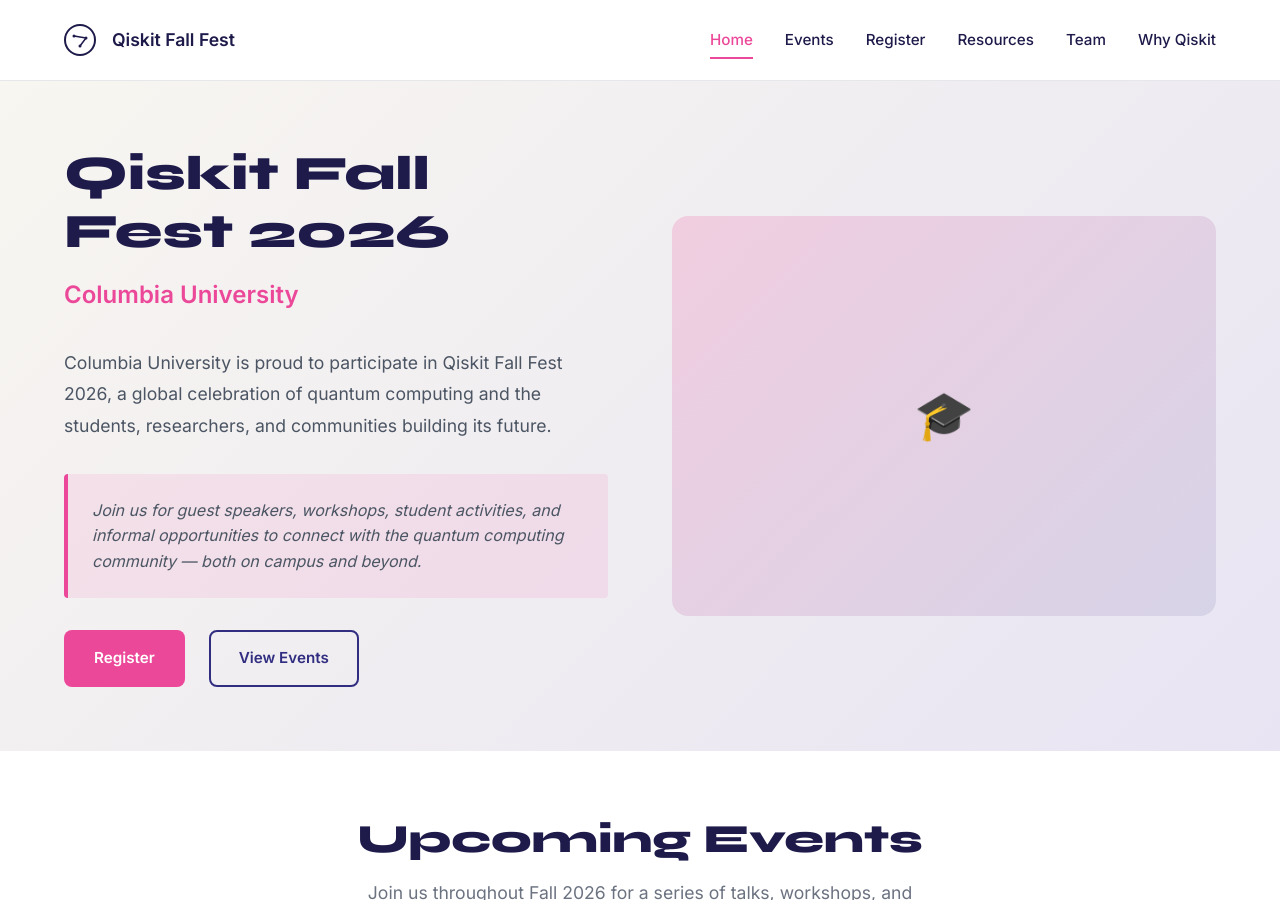
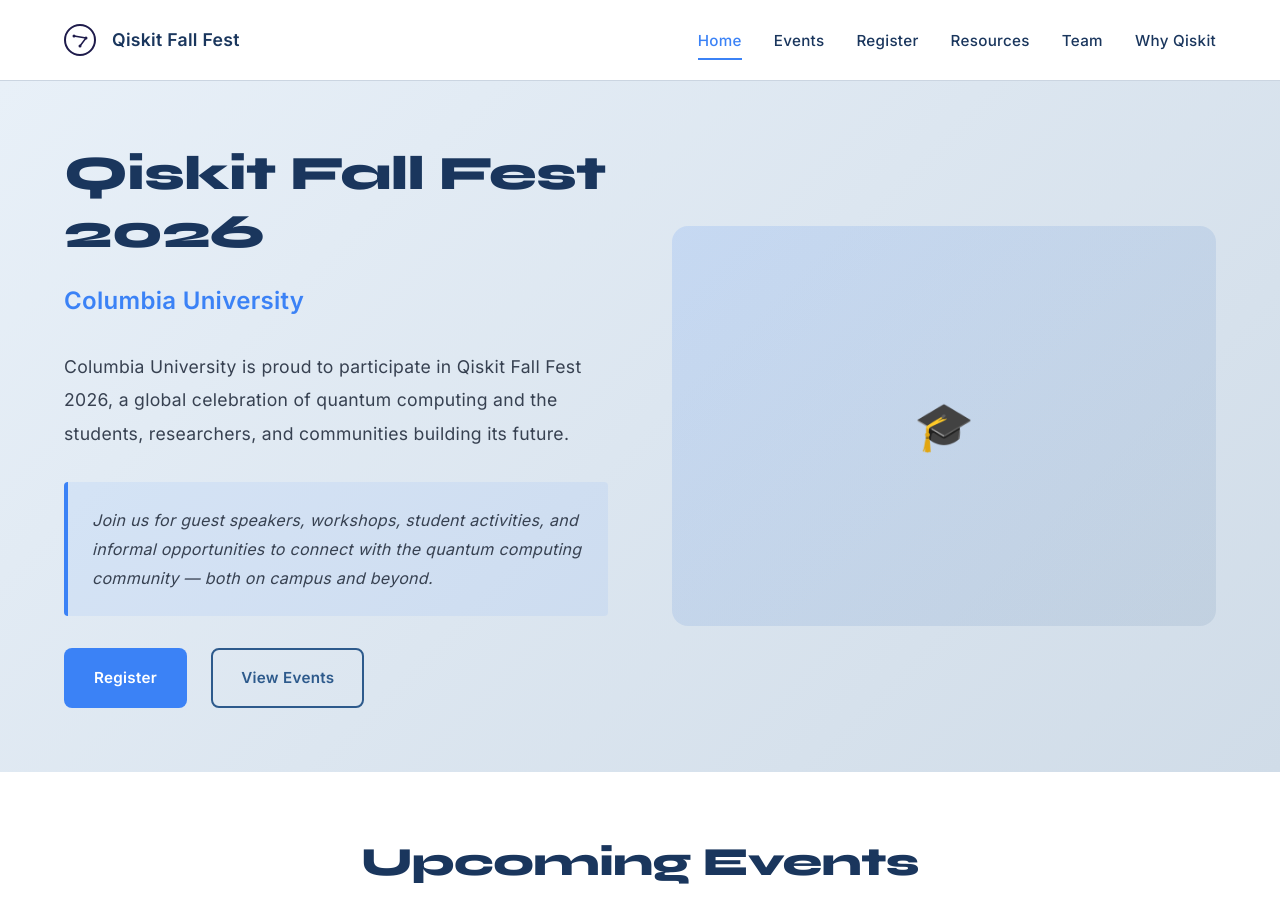
Before and after one commit to QuantumMeow/columbia-qiskit-fall-fest-2026, a Jekyll site: the page built from index.md, in a window 1280 px wide and 900 px high. Built offline with Jekyll 4.4.1, drawn with Linux system fonts in a browser that asks for light colours.

Commit message:
Update color scheme to blue/grey-blue and improve typography spacing

```diff
--- a/assets/css/style.css
+++ b/assets/css/style.css
@@ -1,11 +1,11 @@
 /* Global Styles */
 :root {
-    --color-dark: #1e1b4b;
-    --color-primary: #312e81;
-    --color-accent: #ec4899;
-    --color-light: #f8f6f0;
-    --color-gray: #9ca3af;
-    --color-border: #e5e7eb;
+    --color-dark: #1a365d;
+    --color-primary: #2d5a8c;
+    --color-accent: #3b82f6;
+    --color-light: #e8f0f8;
+    --color-gray: #64748b;
+    --color-border: #cbd5e1;
     --font-serif: 'Syne', sans-serif;
     --font-sans: 'Inter', sans-serif;
     --spacing-xs: 0.5rem;
@@ -30,42 +30,52 @@ body {
     font-family: var(--font-sans);
     color: var(--color-dark);
     background-color: #ffffff;
-    line-height: 1.6;
+    line-height: 1.8;
     font-size: 16px;
+    letter-spacing: 0.3px;
 }
 
 /* Typography */
 h1, h2, h3, h4, h5, h6 {
     font-family: var(--font-serif);
     font-weight: 700;
-    margin-bottom: var(--spacing-md);
-    line-height: 1.2;
+    margin-bottom: var(--spacing-lg);
+    line-height: 1.3;
+    letter-spacing: -0.5px;
 }
 
 h1 {
     font-size: 3rem;
     font-weight: 800;
+    line-height: 1.25;
+    margin-bottom: var(--spacing-lg);
 }
 
 h2 {
     font-size: 2.5rem;
     font-weight: 800;
-    margin-bottom: var(--spacing-lg);
+    line-height: 1.3;
+    margin-bottom: var(--spacing-xl);
 }
 
 h3 {
     font-size: 1.5rem;
     font-weight: 700;
+    line-height: 1.4;
+    margin-bottom: var(--spacing-md);
 }
 
 h4 {
     font-size: 1.25rem;
     font-weight: 700;
+    line-height: 1.4;
+    margin-bottom: var(--spacing-md);
 }
 
 p {
-    margin-bottom: var(--spacing-md);
-    color: #4b5563;
+    margin-bottom: var(--spacing-lg);
+    color: #374151;
+    line-height: 1.8;
 }
 
 a {
@@ -184,7 +194,7 @@ section {
 }
 
 .btn-primary:hover {
-    background-color: #db2777;
+    background-color: #2563eb;
     color: white;
 }
 
@@ -211,7 +221,7 @@ section {
 
 /* Hero Section */
 .hero {
-    background: linear-gradient(135deg, #f8f6f0 0%, #e8e4f3 100%);
+    background: linear-gradient(135deg, #e8f0f8 0%, #d0dce8 100%);
     padding: var(--spacing-2xl) 0;
     display: flex;
     align-items: center;
@@ -226,8 +236,9 @@ section {
 }
 
 .hero-text h1 {
-    margin-bottom: var(--spacing-sm);
+    margin-bottom: var(--spacing-md);
     color: var(--color-dark);
+    line-height: 1.2;
 }
 
 .hero-text .subtitle {
@@ -235,23 +246,25 @@ section {
     color: var(--color-accent);
     margin-bottom: var(--spacing-lg);
     font-weight: 600;
+    line-height: 1.4;
 }
 
 .hero-text .lead {
     font-size: 1.1rem;
-    line-height: 1.8;
-    color: #4b5563;
+    line-height: 1.9;
+    color: #374151;
     margin-bottom: var(--spacing-lg);
 }
 
 .hero-text .invitation {
-    background-color: rgba(236, 72, 153, 0.1);
+    background-color: rgba(59, 130, 246, 0.08);
     padding: var(--spacing-md);
     border-left: 4px solid var(--color-accent);
     margin: var(--spacing-lg) 0;
     border-radius: 0.25rem;
     font-style: italic;
-    color: #4b5563;
+    color: #374151;
+    line-height: 1.8;
 }
 
 .hero-buttons {
@@ -264,7 +277,7 @@ section {
     display: flex;
     align-items: center;
     justify-content: center;
-    background: linear-gradient(135deg, rgba(236, 72, 153, 0.2) 0%, rgba(49, 46, 129, 0.1) 100%);
+    background: linear-gradient(135deg, rgba(59, 130, 246, 0.15) 0%, rgba(45, 90, 140, 0.1) 100%);
     border-radius: 1rem;
     min-height: 400px;
     font-size: 3rem;
@@ -279,7 +292,8 @@ section {
 }
 
 .section-title h2 {
-    margin-bottom: var(--spacing-sm);
+    margin-bottom: var(--spacing-md);
+    line-height: 1.3;
 }
 
 .section-title p {
@@ -287,6 +301,7 @@ section {
     color: #6b7280;
     max-width: 600px;
     margin: 0 auto;
+    line-height: 1.8;
 }
 
 /* Event Cards */
@@ -309,12 +324,13 @@ section {
 
 .event-card:hover {
     border-color: var(--color-accent);
-    box-shadow: 0 4px 12px rgba(236, 72, 153, 0.15);
+    box-shadow: 0 4px 12px rgba(59, 130, 246, 0.15);
 }
 
 .event-card h3 {
-    margin-bottom: var(--spacing-sm);
+    margin-bottom: var(--spacing-md);
     color: var(--color-dark);
+    line-height: 1.4;
 }
 
 .event-meta {
@@ -324,13 +340,15 @@ section {
     display: flex;
     flex-direction: column;
     gap: var(--spacing-xs);
+    line-height: 1.7;
 }
 
 .event-description {
     flex-grow: 1;
     margin-bottom: var(--spacing-md);
     font-size: 0.95rem;
-    color: #4b5563;
+    color: #374151;
+    line-height: 1.8;
 }
 
 /* CTA Section */
@@ -346,16 +364,18 @@ section {
 .cta-section h2 {
     color: white;
     margin-bottom: var(--spacing-md);
+    line-height: 1.3;
 }
 
 .cta-section p {
-    color: rgba(255, 255, 255, 0.9);
+    color: rgba(255, 255, 255, 0.95);
     margin-bottom: var(--spacing-md);
+    line-height: 1.8;
 }
 
 .cta-highlight {
     font-weight: 600;
-    color: var(--color-accent);
+    color: #60a5fa;
 }
 
 .cta-section .btn-primary {
@@ -364,9 +384,10 @@ section {
 
 .cta-note {
     font-size: 0.85rem;
-    color: rgba(255, 255, 255, 0.8);
+    color: rgba(255, 255, 255, 0.85);
     margin-top: var(--spacing-md);
     font-style: italic;
+    line-height: 1.7;
 }
 
 /* Resource Cards */
@@ -377,6 +398,7 @@ section {
 .resource-section h3 {
     margin-bottom: var(--spacing-md);
     color: var(--color-primary);
+    line-height: 1.4;
 }
 
 .resource-list {
@@ -399,11 +421,12 @@ section {
     font-weight: 500;
     transition: all 0.2s ease;
     border-left: 3px solid transparent;
+    line-height: 1.7;
 }
 
 .resource-list a:hover {
     border-left-color: var(--color-accent);
-    background-color: rgba(236, 72, 153, 0.1);
+    background-color: rgba(59, 130, 246, 0.12);
 }
 
 /* Team Grid */
@@ -421,7 +444,7 @@ section {
     width: 200px;
     height: 200px;
     margin: 0 auto var(--spacing-md);
-    background: linear-gradient(135deg, #f0e7ff 0%, #ffe8f1 100%);
+    background: linear-gradient(135deg, #d0dce8 0%, #e0e8f0 100%);
     border-radius: 1rem;
     display: flex;
     align-items: center;
@@ -432,7 +455,8 @@ section {
 }
 
 .team-member h3 {
-    margin-bottom: var(--spacing-xs);
+    margin-bottom: var(--spacing-sm);
+    line-height: 1.4;
 }
 
 .member-role {
@@ -444,7 +468,8 @@ section {
 
 .member-bio {
     font-size: 0.9rem;
-    color: #6b7280;
+    color: #374151;
+    line-height: 1.8;
 }
 
 /* Footer */
@@ -472,11 +497,13 @@ section {
 .footer-section h4 {
     color: white;
     margin-bottom: var(--spacing-md);
+    line-height: 1.4;
 }
 
 .footer-section p {
-    color: rgba(255, 255, 255, 0.8);
+    color: rgba(255, 255, 255, 0.85);
     margin-bottom: var(--spacing-sm);
+    line-height: 1.8;
 }
 
 .footer-note {
@@ -489,7 +516,7 @@ section {
 }
 
 .footer-section a {
-    color: rgba(255, 255, 255, 0.8);
+    color: rgba(255, 255, 255, 0.85);
     transition: color 0.2s ease;
 }
 
@@ -499,6 +526,7 @@ section {
 
 .footer-section li {
     margin-bottom: var(--spacing-sm);
+    line-height: 1.7;
 }
 
 .footer-bottom {
@@ -506,7 +534,8 @@ section {
     padding-top: var(--spacing-lg);
     text-align: center;
     font-size: 0.85rem;
-    color: rgba(255, 255, 255, 0.6);
+    color: rgba(255, 255, 255, 0.7);
+    line-height: 1.7;
 }
 
 /* Responsive Design */
@@ -517,10 +546,12 @@ section {
 
     h1 {
         font-size: 2rem;
+        line-height: 1.2;
     }
 
     h2 {
         font-size: 1.75rem;
+        line-height: 1.3;
     }
 
     .hero-content {
@@ -615,10 +646,12 @@ section {
 @media (max-width: 480px) {
     h1 {
         font-size: 1.5rem;
+        line-height: 1.2;
     }
 
     h2 {
         font-size: 1.25rem;
+        line-height: 1.3;
     }
 
     .nav-brand span {
@@ -627,6 +660,7 @@ section {
 
     body {
         font-size: 14px;
+        line-height: 1.8;
     }
 
     section {
```
